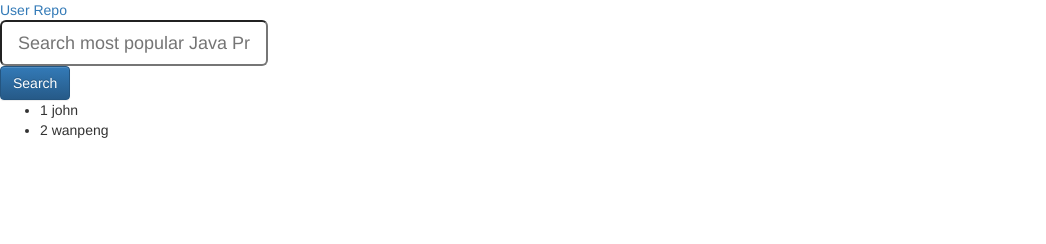
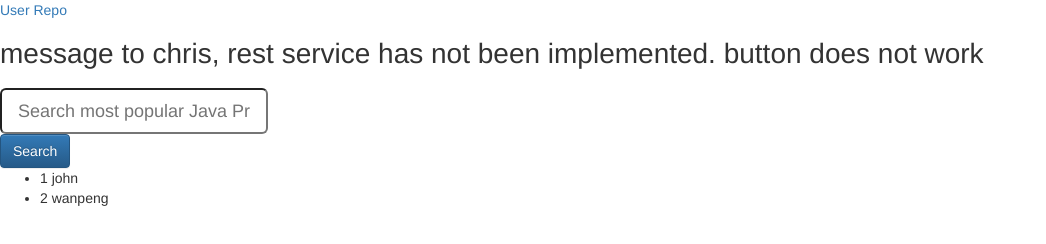
Before and after one commit to wanpengliu/gitquery, a plain HTML site: page index.html at #/user in a window 1280 px wide. Shown: the whole page, without its empty margins (0-1046 px from the left). Drawn offline with nearby package versions, Linux system fonts and the light colour scheme.

Commit message:
update message

```diff
--- a/js/user/user.html
+++ b/js/user/user.html
@@ -1,4 +1,5 @@
 <div ng-controller="UserController">
+    <h1>message to chris, rest service has not been implemented. button does not work</h1>
     <input type="text" class="input-lg" ng-model="userquery" placeholder="Search most popular Java Project" /><br/>
     <button ng-click="searchUser()" class="btn btn-primary">Search</button>
     <ul>
```
